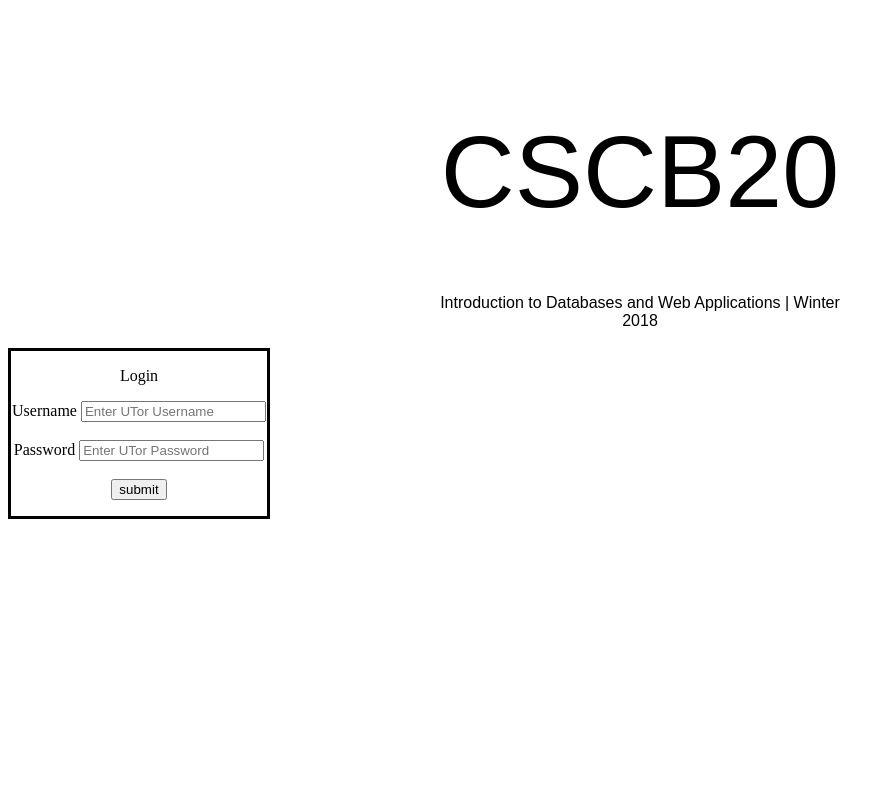
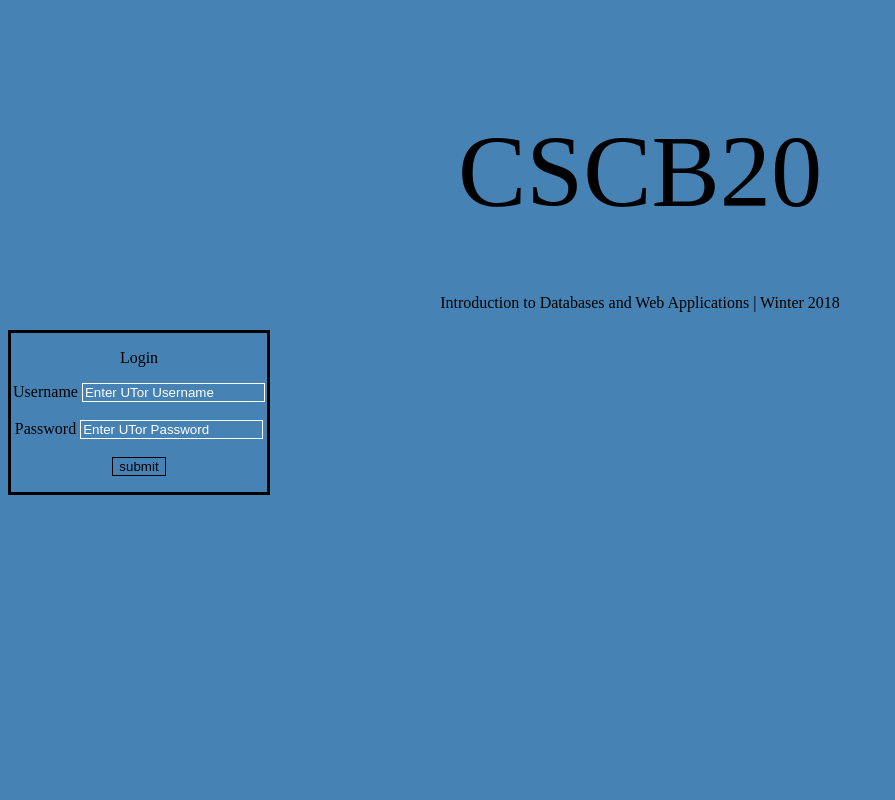
Before and after one commit to PatPower/Course-Website-Assignment, a PHP site: page / in a window 1280 px wide. Shown: the whole page, without its empty margins (0-895 px from the left). Run offline with PHP 8.4, Linux system fonts and the light colour scheme.

Commit message:
more styling but alignment issue persists
changed styling to match previous webpage.... login box still not centered

```diff
--- a/htdocs/SignIn.css
+++ b/htdocs/SignIn.css
@@ -1,5 +1,5 @@
 .webpageInfo {
-  margin: auto;
+  margin: auto; // center in the middle of the page
   font-family: 'Raleway', sans-serif;
   width: 32vw;
   text-align: center; // horizontal text alignment
@@ -9,12 +9,34 @@
   font-size: 8.0vw;
   height: 35vh;
   border: solid;
-  border-color: white; // make this the same colour as the background
+  border-color: steelblue; // make this the same colour as the background
 }
 
 .SignInBox {
   border: solid;
   width: 20vw;
   text-align: center;  // horizontal alignment of text-align
-  margin: auto;  // center the box containing sign-in form
+  margin: auto;
 }
+
+.SignInBox input[type="text"] {
+  color: white;
+  border: solid 1px;
+}
+
+::placeholder {
+  color: white;
+}
+
+.SignInBox input[type="submit"] {
+  border: solid 1px;
+}
+
+.SignInBox input[type="submit"]:hover {
+  background-color: #75c7f0;
+}
+
+
+*{
+  background: steelblue;
+}
--- a/htdocs/index.php
+++ b/htdocs/index.php
@@ -16,16 +16,16 @@
 
     <!--SignIn box for signing in-->
     <div class = 'SignInBox'>
-      <div><p>Login</p></div>
+      <div id="FormName"><p>Login</p></div>
       <form method = 'post'>
-        <div id="Username">Username <input type="text" name="User" placeholder="Enter UTor Username"></div>
+        <div>Username <input type="text" name="User" placeholder="Enter UTor Username"></div>
         <br>
-        <div id="Password ">Password <input type="text" name="Pass" placeholder="Enter UTor Password"></div>
+        <div>Password <input type="text" name="Pass" placeholder="Enter UTor Password"></div>
         <br>
-        <div id="Submit"><input type="submit" Value="submit"></div>
+        <input type="submit" Value="submit">
       </form>
+    </div>
 
-    </div>
   </body>
 
 </html>
```
